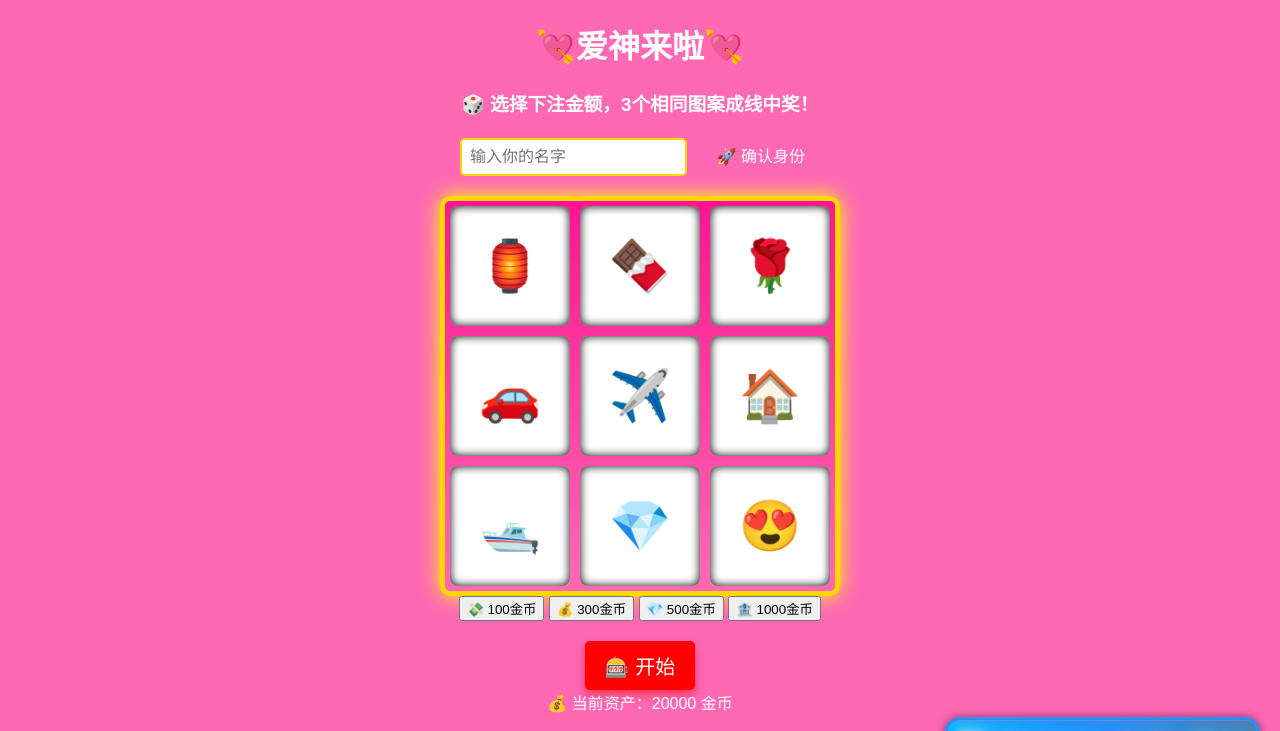
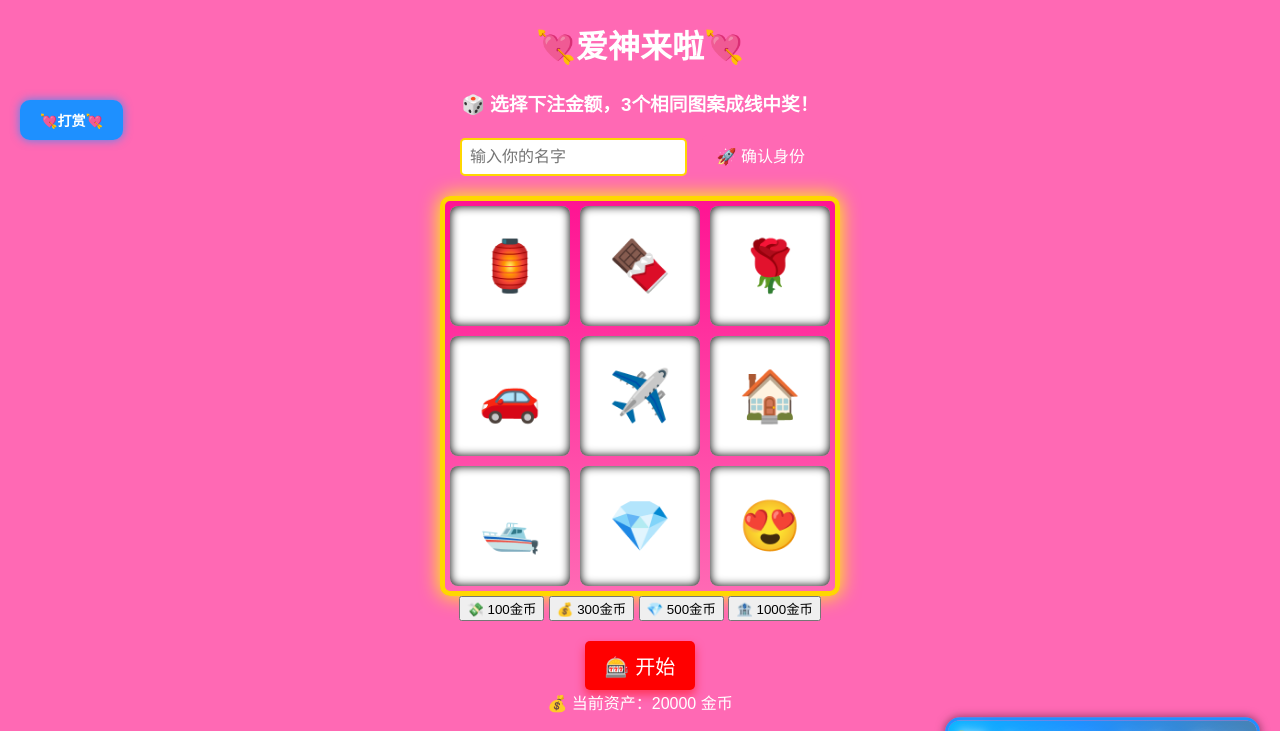
Before and after one commit to Andy-Game/Valentine, a plain HTML site: page index.html in a window 1280 px wide. Shown: the top 731 px of the page. Drawn offline with nearby package versions, Linux system fonts and the light colour scheme.

Commit message:
index.html

```diff
--- a/index.html
+++ b/index.html
@@ -514,25 +514,25 @@ box-shadow: 0 0 10px rgba(0, 0, 0, 1); /* 添加阴影效果 */
 
 <style>
     .donation {
-        position: fixed;
-        bottom: 20px;
+        position: absolute;
+        top: 100px;  /* 将打赏放到选择你的音乐下面，根据需要调整 */
         left: 20px;
         font-size: 14px;  /* 字体大小调整 */
         font-weight: bold;
-        background: #FF69B4;  /* 粉红色背景 */
-        color: #000;
+        background: #1E90FF;  /* 蓝色背景，类似创作者的背景 */
+        color: #fff;
         padding: 10px 20px;
         border-radius: 10px;
         text-align: center;
-        box-shadow: 0 0 10px rgba(255, 105, 180, 0.8);
+        box-shadow: 0 0 10px rgba(30, 144, 255, 0.8);
     }
     .donation a {
         text-decoration: none;
-        color: #000;
+        color: #fff;
     }
     .donation:hover {
-        background: #FF1493;  /* 更深的粉红色背景 */
-        box-shadow: 0 0 15px rgba(255, 20, 147, 1);
+        background: #4682B4;  /* 更深的蓝色背景 */
+        box-shadow: 0 0 15px rgba(70, 130, 180, 1);
     }
 </style>
 </body>
```
